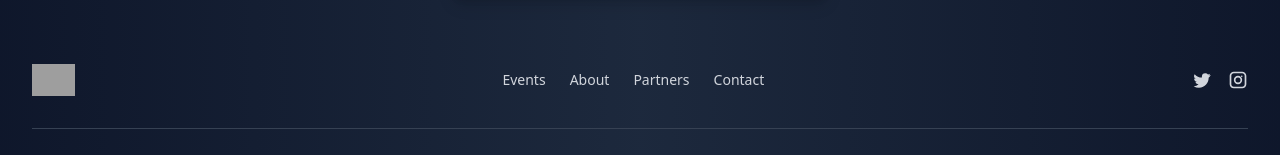
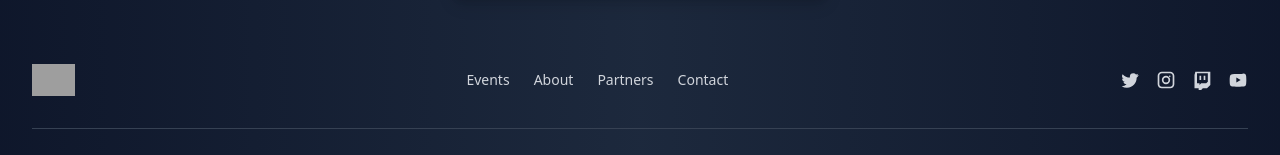
Before and after one commit to Teteraki/chc-react, a React (Vite) app: page / in a window 1280 px wide. Shown: the part 3136-3291 px from the top of the page. Built offline with nearby package versions, Linux system fonts and the light colour scheme; grey boxes are pictures that could not be loaded.

Commit message:
socials and other small fixes

```diff
--- a/src/assets/components/EventCard.tsx
+++ b/src/assets/components/EventCard.tsx
@@ -124,6 +124,7 @@ export const EventCard: React.FC<EventCardProps> = ({
   return (
     <a
       href={href}
+      target="_blank"
       className="group h-full block rounded-2xl overflow-hidden shadow-lg bg-black/90 border border-slate-800
              transition-transform duration-300 ease-out hover:scale-[1.01] md:hover:scale-[1.015]"
     >
@@ -135,7 +136,7 @@ export const EventCard: React.FC<EventCardProps> = ({
             src={image}
             className="h-full w-full object-cover opacity-80 transition-opacity duration-300 ease-out group-hover:opacity-60"
           />
-          <div className="pointer-events-none absolute inset-0 bg-gradient-to-t from-black/70 via-black/30 to-transparent" />
+          <div className="pointer-events-none absolute inset-0 bg-linear-to-t from-black/70 via-black/30 to-transparent" />
         </div>
 
         <div className="absolute inset-x-2 bottom-2 sm:inset-x-3 sm:bottom-3 lg:inset-x-5 lg:bottom-5 transition-[inset] duration-300 ease-out">
@@ -151,7 +152,10 @@ export const EventCard: React.FC<EventCardProps> = ({
             {name}
           </p>
 
-          <div className="mt-2 translate-y-2 opacity-0 transition-all duration-300 ease-out group-hover:translate-y-0 group-hover:opacity-100">
+          <div
+            className="mt-2 transition-all duration-300 ease-out
+             sm:translate-y-2 sm:opacity-0 sm:group-hover:translate-y-0 sm:group-hover:opacity-100"
+          >
             <p className="text-white/90 text-[clamp(0.8rem,1.5vw,0.9rem)] leading-relaxed">
               <span className="font-semibold">Location:</span> {location}
               {upcoming && nextText && (
--- a/src/assets/components/Footer.tsx
+++ b/src/assets/components/Footer.tsx
@@ -1,6 +1,6 @@
 export const Footer = () => {
   return (
-    <footer className="bg-gradient-to-r from-slate-900 via-slate-800 to-slate-900 text-gray-300">
+    <footer className="bg-linear-to-r from-slate-900 via-slate-800 to-slate-900 text-gray-300">
       <div className="mx-auto max-w-7xl px-4 py-10 sm:px-6 lg:px-8">
         <div className="flex flex-col md:flex-row md:items-center md:justify-between gap-6">
           {/* Logo and Brand */}
@@ -52,6 +52,30 @@ export const Footer = () => {
                 <path d="M7 2C4.24 2 2 4.24 2 7v10c0 2.76 2.24 5 5 5h10c2.76 0 5-2.24 5-5V7c0-2.76-2.24-5-5-5H7zm10 2c1.65 0 3 1.35 3 3v10c0 1.65-1.35 3-3 3H7c-1.65 0-3-1.35-3-3V7c0-1.65 1.35-3 3-3h10zm-5 3a5 5 0 1 0 0 10 5 5 0 0 0 0-10zm0 2a3 3 0 1 1 0 6 3 3 0 0 1 0-6zm4.5-.5a1 1 0 1 0 0-2 1 1 0 0 0 0 2z" />
               </svg>
             </a>
+
+            <a
+              href="https://twitch.tv"
+              target="_blank"
+              rel="noopener noreferrer"
+              className="hover:text-teal-400 transition"
+            >
+              <span className="sr-only">Twitch</span>
+              <svg className="w-5 h-5" fill="currentColor" viewBox="0 0 24 24">
+                <path d="M4 2L3 6v16h5v2h3l2-2h5l4-4V2H4zm15 12l-2 2h-6l-2 2v-2H6V4h13v10zm-8-7h-2v5h2V7zm5 0h-2v5h2V7z" />
+              </svg>
+            </a>
+
+            <a
+              href="https://youtube.com"
+              target="_blank"
+              rel="noopener noreferrer"
+              className="hover:text-teal-400 transition"
+            >
+              <span className="sr-only">Youtube</span>
+              <svg className="w-5 h-5" fill="currentColor" viewBox="0 0 24 24">
+                <path d="M10 15V9l5.2 3L10 15zm12-3c0-2.2-.2-4.4-.2-4.4s-.2-1.8-.9-2.6a2.9 2.9 0 0 0-2.1-.9C15.7 4.9 12 4.9 12 4.9h0s-3.7 0-6.8.2c-.8 0-1.6.3-2.1.9-.7.8-.9 2.6-.9 2.6S2 9.8 2 12s.2 4.4.2 4.4.2 1.8.9 2.6c.5.6 1.3.9 2.1.9 3.1.2 6.8.2 6.8.2s3.7 0 6.8-.2c.8 0 1.6-.3 2.1-.9.7-.8.9-2.6.9-2.6S22 14.2 22 12z" />
+              </svg>
+            </a>
           </div>
         </div>
 
--- a/src/assets/components/Header.tsx
+++ b/src/assets/components/Header.tsx
@@ -41,7 +41,7 @@ export const Header: React.FC = () => {
   const handleNavClick = () => setOpen(false);
 
   return (
-    <header className="relative bg-gradient-to-r from-slate-900 via-slate-800 to-slate-900 shadow-lg">
+    <header className="relative bg-linear-to-r from-slate-900 via-slate-800 to-slate-900 shadow-lg">
       <div className="mx-auto flex h-16 max-w-7xl items-center gap-8 px-4 sm:px-6 lg:px-8">
         <a className="block text-teal-600 dark:text-teal-300" href="#">
           <img
--- a/src/data/events.ts
+++ b/src/data/events.ts
@@ -60,7 +60,7 @@ export const events: EventItem[] = [
     frequency: "Bi-Weekly",
     location: "Tuxedo Park Community Association and Hall",
     tagline: "The classic Tuxedo Park Smash tournament!",
-    href: "start.gg/btb",
+    href: "https://start.gg/btb",
     initialDateISO: "2025-02-10T10:00:00",
     upcoming: false,
   },
@@ -85,7 +85,7 @@ export const events: EventItem[] = [
     frequency: "Popup",
     location: "Bowness Community Association",
     tagline: "A holiday Melee bracket to introduce Cold Hands!",
-    href: "gttps://start.gg/fire",
+    href: "ttps://start.gg/fire",
     initialDateISO: "2025-02-10T10:00:00",
     upcoming: false,
   },
```
